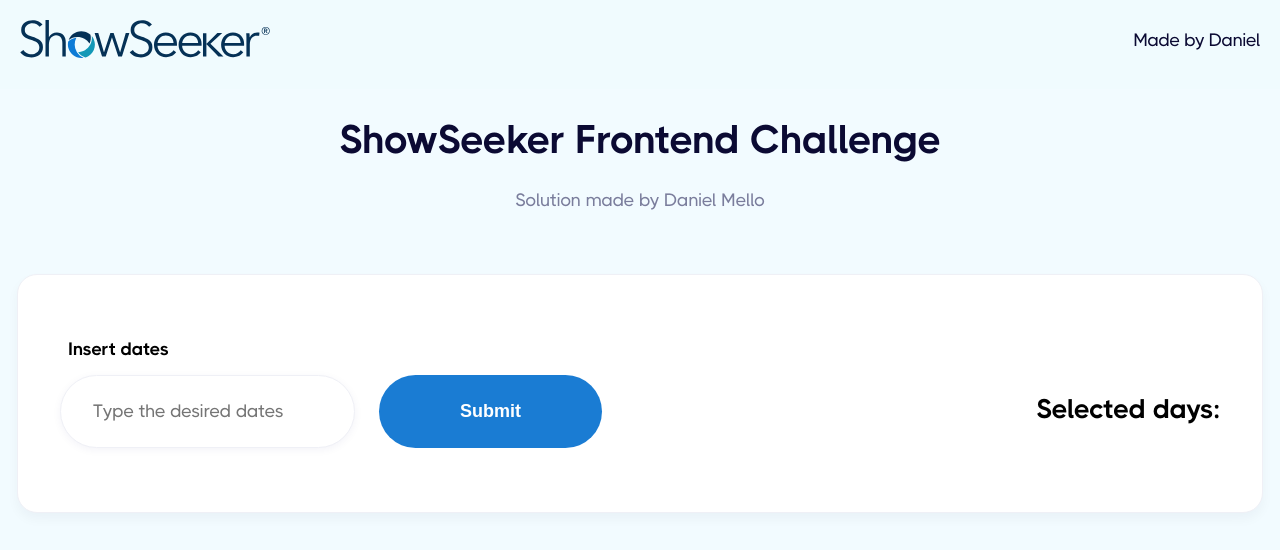
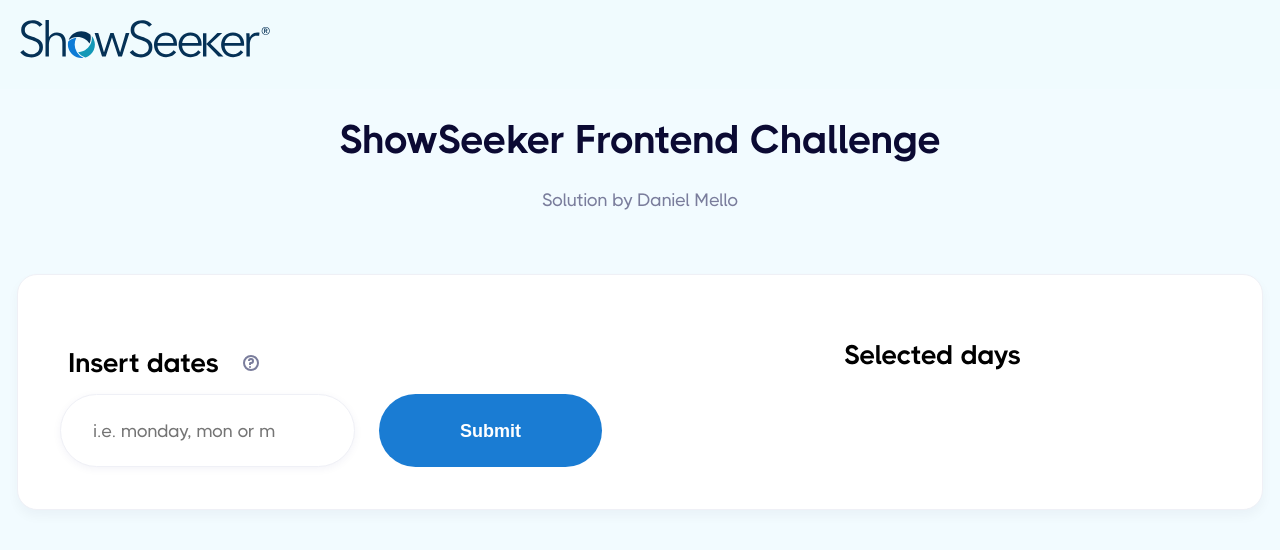
Before and after one commit to dmmello1989/showseeker-challenge, a React (Vite) app: page / in a window 1280 px wide. Shown: the top 550 px of the page. Built offline with nearby package versions, Linux system fonts and the light colour scheme.

Commit message:
instructions tooltip

```diff
--- a/src/components/DaysOutput/index.jsx
+++ b/src/components/DaysOutput/index.jsx
@@ -1,13 +1,15 @@
 import * as S from "./styles";
 
 export const DaysOutput = ({ selectedDays }) => {
+  const orderedNumbers = selectedDays.sort((a, b) => a - b);
+
   return (
     <S.Wrapper>
-      <S.Title>Selected days:</S.Title>
+      <S.Title>Selected days</S.Title>
       <S.NumbersWrapper>
-        {selectedDays.length === 0 ?
+        {orderedNumbers.length === 0 ?
           <S.Placeholder />
-        : selectedDays.map(number => (
+        : orderedNumbers.map(number => (
           <S.Number key={`selected-day-${number}`}>{number}</S.Number>
         ))}
       </S.NumbersWrapper>
--- a/src/components/DaysOutput/styles.js
+++ b/src/components/DaysOutput/styles.js
@@ -1,7 +1,7 @@
 import styled from "styled-components";
 
 export const Wrapper = styled.div`
-
+  width: 376px;
 `;
 
 export const Title = styled.h2`
@@ -15,17 +15,20 @@
 export const NumbersWrapper = styled.div`
   display: flex;
   gap: 0 16px;
+  height: 73px;
 `;
 
 export const Number = styled.div`
-  width: 28px;
-  height: 28px;
-  padding: 5px;
-  font-size: 18px;
+  display: flex;
+  align-items: center;
+  justify-content: center;
+  width: 40px;
+  height: 40px;
+  font-size: 24px;
   font-weight: 700;
   line-height: 1.111em;
-  text-align: center;
   color: #ffffff;
   border-radius: 50%;
   background-color: #0b0a33;
+  pointer-events: none;
 `;
--- a/src/components/HeaderMenu/Index.jsx
+++ b/src/components/HeaderMenu/Index.jsx
@@ -11,12 +11,12 @@
         >
           <S.Logo src={Logo} alt="ShowSeeker" />
         </S.ExternalLink>
-        <S.ExternalLink
+        {/* <S.ExternalLink
           target="_blank"
           href="https://github.com/dmmello1989"
         >
           Made by Daniel
-        </S.ExternalLink>
+        </S.ExternalLink> */}
       </S.Container>
     </S.Header>
   )
--- a/src/components/Input/index.jsx
+++ b/src/components/Input/index.jsx
@@ -1,4 +1,12 @@
+import { useState } from "react";
+import { Tooltip } from "../Tooltip";
+import TooltipIcon from "../../assets/tooltip.svg";
 import * as S from "./styles";
+
+const tooltipText = `Accepted date formats:<br/><br/>
+  <strong>Single letters</strong>: m, t, w, th, f, s, su<br/>
+  <strong>Abbreviations</strong>: mon, tue, wed, thu, fri, sat, sun<br/>
+  <strong>Full day names</strong>: monday, tuesday, wednesday, etc.`;
 
 export const Input = ({
   label,
@@ -6,15 +14,28 @@
   handleSubmit,
   setInputValue
 }) => {
+  const [tooltipActive, setTooltipActive] = useState(false);
+
   const handleKeyDown = (e) => {
     if (e.key === "Enter") {
       handleSubmit();
     }
-  }
+  };
 
   return (
     <S.InputWrapper>
-      <S.Label for="date-input">{label}</S.Label>
+      <S.TopWrapper>
+        <S.Label htmlFor="date-input">{label}</S.Label>
+        <S.TooltipWrapper>
+          <S.Icon
+            alt=""
+            src={TooltipIcon}
+            onMouseLeave={() => setTooltipActive(false)}
+            onMouseEnter={() => setTooltipActive(true)}
+          />
+          <Tooltip isActive={tooltipActive} text={tooltipText} />
+        </S.TooltipWrapper>
+      </S.TopWrapper>
       <S.Input
         type="text"
         value={value}
@@ -22,7 +43,7 @@
         maxLength={256}
         name="date-input"
         onKeyDown={e => handleKeyDown(e)}
-        placeholder="Type the desired dates"
+        placeholder="i.e. monday, mon or m"
         onChange={e => setInputValue(e.target.value)}
       />
     </S.InputWrapper>
--- a/src/components/Input/styles.js
+++ b/src/components/Input/styles.js
@@ -3,10 +3,28 @@
 export const InputWrapper = styled.div`
 `;
 
+export const TopWrapper = styled.div`
+  display: flex;
+  align-items: center;
+  margin: 0 0 16px 8px;
+`;
+
+export const TooltipWrapper = styled.div`
+  position: relative;
+`;
+
+export const Icon = styled.img`
+  display: block;
+  width: 16px;
+  height: 16px;
+  margin-left: 24px;
+  cursor: pointer;
+`;
+
 export const Label = styled.label`
   display: block;
-  margin: 0 0 16px 8px;
   font-weight: 700;
+  font-size: 27px;
 `;
 
 export const Input = styled.input`
--- a/src/components/SectionContent/index.jsx
+++ b/src/components/SectionContent/index.jsx
@@ -20,7 +20,7 @@
   return (
     <>
       <S.Title>ShowSeeker Frontend Challenge</S.Title>
-      <S.Text>Solution made by Daniel Mello</S.Text>
+      <S.Text>Solution by Daniel Mello</S.Text>
       <S.Card>
         <S.Form>
           <Input
--- a/src/components/SectionContent/styles.js
+++ b/src/components/SectionContent/styles.js
@@ -29,7 +29,7 @@
   align-items: flex-end;
   justify-content: space-between;
   margin-top: 64px;
-  padding: 64px 42px;
+  padding: 42px;
   border-radius: 20px;
   border: 1px solid #eff0f6;
   background-color: #ffffff;
--- /dev/null
+++ b/src/components/Tooltip/index.jsx
@@ -0,0 +1,9 @@
+import * as S from "./styles";
+
+export const Tooltip = ({ text, isActive }) => {
+  console.log(isActive)
+
+  return (
+    <S.Tooltip isActive={isActive} dangerouslySetInnerHTML={{ __html: text }} />
+  )
+}
--- /dev/null
+++ b/src/components/Tooltip/styles.js
@@ -0,0 +1,27 @@
+import styled from "styled-components";
+
+export const Tooltip = styled.div`
+  position: absolute;
+  bottom: 30px;
+  /* display: none; */
+  /* height: 0; */
+  width: 316px;
+  padding: 16px;
+  font-size: 12px;
+  background-color: #fff;
+  border: 1px solid #000;
+  border-radius: 20px;
+  box-shadow: 3px 3px 12px rgba(0,0,0,0.15);
+  opacity: 0;
+  visibility: hidden;
+  transition: opacity .3s, visibility .3s;
+  z-index: 3;
+
+  ${props => props.isActive && `
+    display: block;
+    height: auto;
+    opacity: 1;
+    visibility: visible;
+    transition: opacity .6s, visibility 3s;
+  `};
+`;
```
Also changed, not shown: src/assets/tooltip.svg (added).
